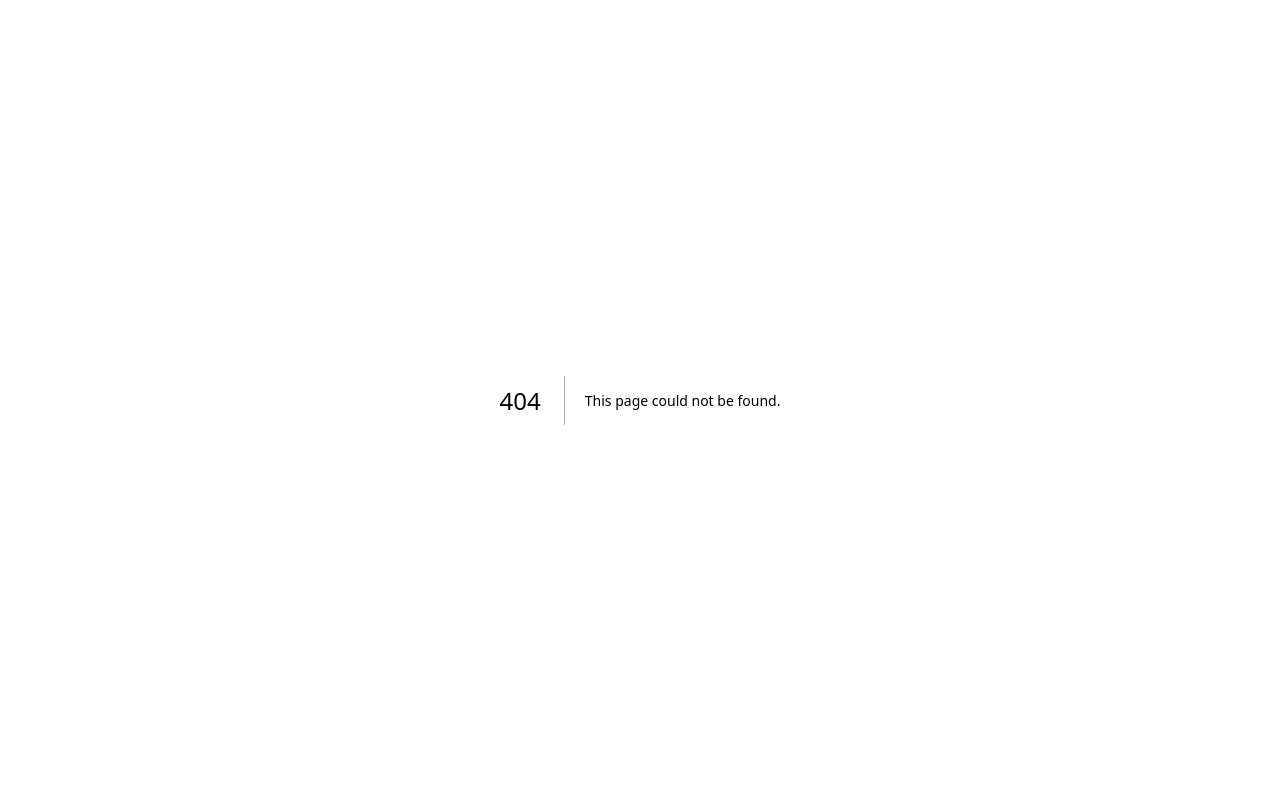
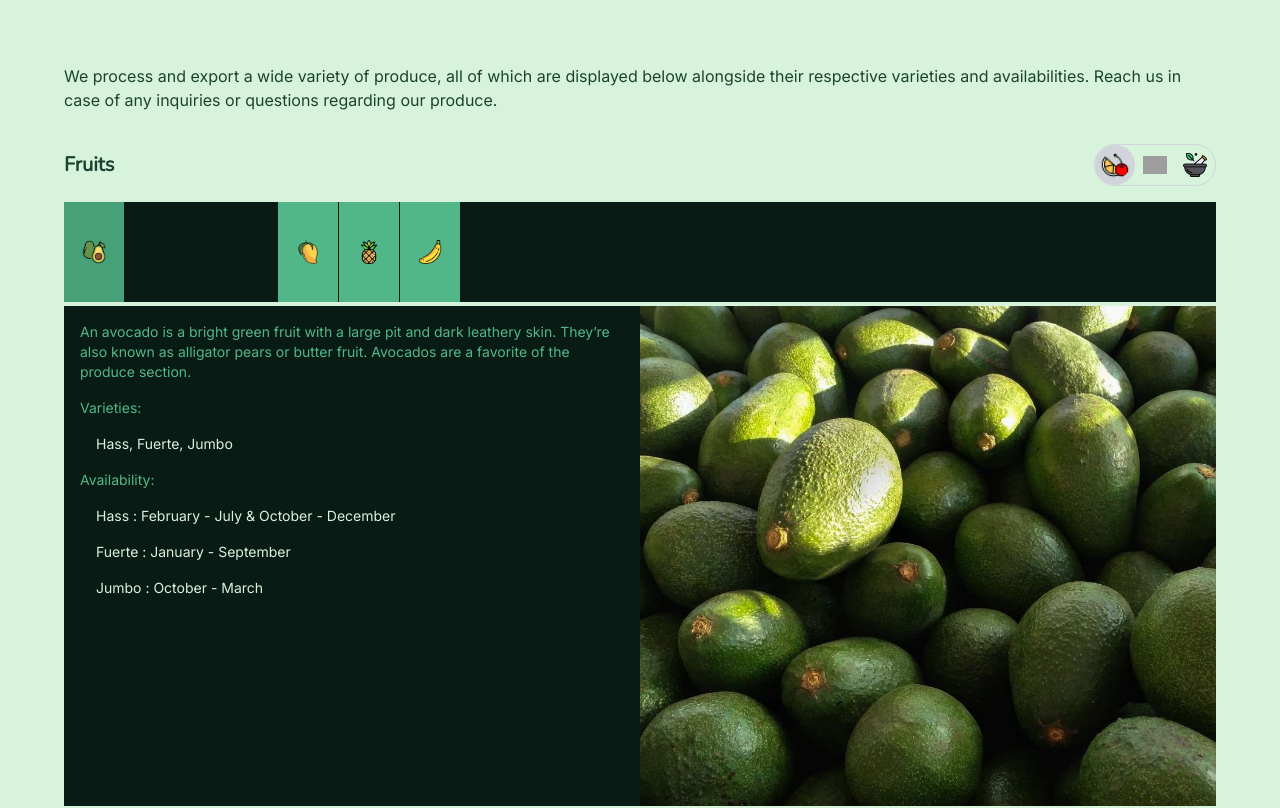
Before and after one commit to dannywamuya/afrexgold, a Next.js app: page /exports in a window 1280 px wide. Before the commit this address had no page. Shown: the top 808 px of the page. Built offline with nearby package versions, Linux system fonts and the light colour scheme; grey boxes are pictures that could not be loaded.

Commit message:
implement export products page

```diff
--- /dev/null
+++ b/app/exports/page.tsx
@@ -0,0 +1,16 @@
+import Exports from '@/components/Exports';
+import { Metadata } from 'next';
+
+export const metadata: Metadata = {
+	title: 'Exports | Afrex Gold Limited',
+	description:
+		'We process and export a wide variety of produce, all of which are displayed below alongside their respective varieties and availabilities. Reach us in case of any inquiries or questions regarding our produce.',
+};
+
+export default function Page() {
+	return (
+		<>
+			<Exports />
+		</>
+	);
+}
--- a/app/globals.css
+++ b/app/globals.css
@@ -46,3 +46,19 @@ body {
 .fade-in {
 	animation: fadeIn 0.4s ease-in-out;
 }
+
+.slide-in {
+	position: relative;
+	animation: slideIn 0.6s ease-in-out;
+	display: flex;
+	right: 0;
+}
+
+@keyframes slideIn {
+	from {
+		right: 10%;
+	}
+	to {
+		right: 0;
+	}
+}
--- /dev/null
+++ b/components/Exports.tsx
@@ -0,0 +1,289 @@
+'use client';
+
+import Image from 'next/image';
+import React, { act, useEffect, useState } from 'react';
+
+const productsData = [
+	{
+		title: 'Fruits',
+		items: [
+			{
+				name: 'Avocados',
+				varieties: 'Hass, Fuerte, Jumbo',
+				availability: [
+					'Hass : February - July & October - December',
+					'Fuerte : January - September',
+					'Jumbo : October - March',
+				],
+				image: '/avocadoes.jpg',
+				icon: '/avocado.png',
+				description:
+					'An avocado is a bright green fruit with a large pit and dark leathery skin. They’re also known as alligator pears or butter fruit. Avocados are a favorite of the produce section.',
+			},
+			{
+				name: 'Mangoes',
+				varieties: 'Apple, Ngowe, Kent, Van Dyke',
+				availability: ['September - January'],
+				image: '/mangoes.jpg',
+				icon: '/mango.png',
+				description:
+					'A popular tropical fruit that is mainly yellow but can be green, orange, red or a combination of these colors, and has yellow or orange flesh surrounding a flat, hard pit.',
+			},
+			{
+				name: 'Pineapples',
+				varieties: '',
+				availability: ['All year round'],
+				image: '/pineapples.jpg',
+				icon: '/pineapple.png',
+				description:
+					"A large tropical fruit with a spiky, tough skin and sweet insides. It's main stem runs completely through the fruit.",
+			},
+			{
+				name: 'Bananas',
+				varieties: 'Cavendish, Gros Michel',
+				availability: ['All year round'],
+				image: '/bananas.jpg',
+				icon: '/banana.png',
+				description:
+					'An elongated, edible fruit with soft flesh rich in starch and covered with a rind.',
+			},
+		],
+	},
+	{
+		title: 'Vegetables',
+		items: [
+			{
+				name: 'French Beans',
+				varieties: '',
+				availability: ['All year round'],
+				image: '/frenchbeans.jpg',
+				icon: '/greenbeans.png',
+				description:
+					'They are smaller than common green beans and have a soft, velvety pod. They are fleshy, sweet, tender and wonderfully crispy.',
+			},
+			{
+				name: 'Capsicum',
+				varieties: 'Red, Yellow, Green',
+				availability: ['All year round'],
+				image: '/capsicum.jpg',
+				icon: '/capsicum.png',
+				description:
+					'Capsicum, also known as red pepper or chili pepper is normally used as a flavoring, rather than as the primary ingredient.',
+			},
+			{
+				name: 'Chillies',
+				varieties: 'Bird Eye, Bullet',
+				availability: ['All year round'],
+				image: '/chilli.jpg',
+				icon: '/chilli.png',
+				description:
+					'They are a part of the Capsicum family, which includes both the sweet peppers as well as the hot and spicy ones, often referred to as chili peppers.',
+			},
+			{
+				name: 'Courgettes',
+				varieties: '',
+				availability: ['All year round'],
+				image: '/courgette.jpg',
+				icon: '/courgette.png',
+				description:
+					"Also known as zucchini, it is a variety of cucumber, which is the same family as cucumber, squash and melon. It's one of the most popular vegetables in the squash family, being extremely versatile, tender and easy to cook.",
+			},
+		],
+	},
+	{
+		title: 'Herbs',
+		items: [
+			{
+				name: 'Basil',
+				varieties: '',
+				availability: ['All year round'],
+				image: '/basil.jpg',
+				icon: '/basil.png',
+				description:
+					'Basil, member of the mint family, is a flavorful and leafy green herb that originated in Africa.',
+			},
+			{
+				name: 'Thyme',
+				varieties: '',
+				availability: ['All year round'],
+				image: '/thyme.jpg',
+				icon: '/thyme.png',
+				description:
+					'Thyme is an herb whose small leaves grow on clusters of thin stems. It is used to season all kinds of dishes.',
+			},
+			{
+				name: 'Rosemary',
+				varieties: '',
+				availability: ['All year round'],
+				image: '/rosemary.jpg',
+				icon: '/rosemary.png',
+				description:
+					'Rosemary is a fragrant evergreen herb widely used as a culinary spice.',
+			},
+			{
+				name: 'Oregano',
+				varieties: '',
+				availability: ['All year round'],
+				image: '/oregano.jpg',
+				icon: '/oregano.png',
+				description:
+					'Oregano is an herb composed of the fresh or dried leaves of the oregano plant. The plant has tiny leaves that lend a pungent aroma and strong flavor to a variety of savory foods.',
+			},
+			{
+				name: 'Leeks',
+				varieties: '',
+				availability: ['All year round'],
+				image: '/leeks.jpg',
+				icon: '/leek.png',
+				description:
+					'Leeks look like overgrown green onions, but have a milder, more delicate flavor than onions. The white base and green stalk are used for cooking in creamy soups, fresh, stocks and more.',
+			},
+			{
+				name: 'Chives',
+				varieties: '',
+				availability: ['All year round'],
+				image: '/chives.jpg',
+				icon: '/chive.png',
+				description:
+					'Chives are a green vegetable with a mild onion-like flavor.',
+			},
+		],
+	},
+];
+
+const ProductToggle = ({
+	setGroup,
+}: {
+	setGroup: (arg: (typeof productsData)[0]) => void;
+}) => {
+	const [activeToggle, setActiveToggle] = useState(0);
+
+	const handleToggle = (index: number) => {
+		setActiveToggle(index);
+		setGroup(productsData[index]);
+	};
+
+	return (
+		<div className='flex items-center border border-gray-300 w-fit rounded-full'>
+			{[
+				{ id: 'fruits', src: '/fruits.png', alt: 'Fruits' },
+				{ id: 'vegetables', src: '/broccoli.png', alt: 'Vegetables' },
+				{ id: 'herbs', src: '/mortar.png', alt: 'Herbs' },
+			].map((item, index) => (
+				<span
+					key={item.id}
+					className={`cursor-pointer p-2 ${
+						activeToggle === index ? 'bg-gray-300 rounded-full' : ''
+					}`}
+					onClick={() => handleToggle(index)}>
+					<input
+						id={item.id}
+						name='state-d'
+						type='radio'
+						checked={activeToggle === index}
+						onChange={() => handleToggle(index)}
+						className='hidden'
+					/>
+					<label htmlFor={item.id}>
+						<Image
+							height={24}
+							width={24}
+							className={`cursor-pointer transition-transform ${
+								activeToggle === index ? 'scale-110' : ''
+							}`}
+							src={item.src}
+							alt={item.alt}
+						/>
+					</label>
+				</span>
+			))}
+		</div>
+	);
+};
+
+function Accordion({ group }: { group: (typeof productsData)[0] }) {
+	const [active, setActive] = useState(group.items[0]);
+
+	useEffect(() => {
+		setActive(group.items[0]);
+	}, [group]);
+
+	return (
+		<>
+			<div className='w-full flex bg-bg-secondary h-[100px] mb-1'>
+				{group.items.map((item, idx) => (
+					<div
+						onClick={() => setActive(item)}
+						className={`h-full w-fit border-r border-bg-secondary flex`}
+						key={item.name}>
+						<div
+							className={`${
+								active.name === item.name ? 'bg-bg-primary-variant-transP' : ''
+							} h-full flex justify-center items-center w-[60px] bg-bg-primary-variant hover:bg-bg-primary-variant-transP transition-all duration-300`}>
+							<Image
+								width={24}
+								height={24}
+								src={item.icon}
+								alt={`${item.name} icon`}
+								className='h-fit'
+							/>
+						</div>
+						<div
+							className={`${
+								active.name === item.name
+									? 'hidden md:flex md:slide-in'
+									: 'hidden'
+							} fade-in flex-col justify-center px-2 bg-bg-primary-variant text-sm overflow-hidden`}>
+							<p className='font-bold'>{item.name}</p>
+							<p>{item.varieties}</p>
+						</div>
+					</div>
+				))}
+			</div>
+			<div className='w-full text-sm flex flex-col-reverse md:flex-row justify-between min-h-[200px] md:min-h-[500px]'>
+				<div className='w-full md:w-1/2 space-y-4 p-4 text-bg-primary-variant h-auto bg-bg-secondary'>
+					<p>{active.description}</p>
+					<p>Varieties:</p>
+					<p className='text-bg-primary pl-4'>{active.varieties}</p>
+					<p>Availability:</p>
+					{active.availability.map((value) => (
+						<p key={value} className='text-bg-primary pl-4'>
+							{value}
+						</p>
+					))}
+				</div>
+				<div className='w-full md:w-1/2 h-[200px] md:h-auto relative'>
+					<Image
+						fill
+						src={active.image}
+						alt={`${active.name} image`}
+						className='object-cover'
+					/>
+				</div>
+			</div>
+		</>
+	);
+}
+
+const Exports = () => {
+	const [group, setGroup] = useState(productsData[0]);
+
+	return (
+		<section className='p-8 md:p-16 m-0 min-h-screen'>
+			<p>
+				We process and export a wide variety of produce, all of which are
+				displayed below alongside their respective varieties and availabilities.
+				Reach us in case of any inquiries or questions regarding our produce.
+			</p>
+			<div className='my-8'>
+				<div className='flex justify-between items-center mb-4'>
+					<h2 className='font-bold text-xl font-nunito'>{group.title}</h2>
+					<ProductToggle setGroup={setGroup} />
+				</div>
+				<Accordion group={group} />
+			</div>
+		</section>
+	);
+};
+
+export default Exports;
--- a/components/Footer.tsx
+++ b/components/Footer.tsx
@@ -12,8 +12,6 @@ const Footer: React.FC = () => {
 		{ text: 'Facility', href: '/facility' },
 		{ text: 'Community', href: '/community' },
 		{ text: 'Products', href: '/exports' },
-		{ text: 'Processing', href: '/processing' },
-		{ text: 'Logistics', href: '/logistics' },
 		{ text: 'Careers', href: '/careers' },
 	];
 
@@ -26,6 +24,7 @@ const Footer: React.FC = () => {
 			id='footer'>
 			<div className='grid grid-cols-1 lg:grid-cols-2'>
 				<div className='flex flex-col items-center lg:items-start'>
+					<Link href={'/'}>
 						<Image
 							src='/squarelogo3.png'
 							alt='Afrex Gold Logo'
@@ -33,6 +32,7 @@ const Footer: React.FC = () => {
 							height={160}
 							className='max-w-[10rem]'
 						/>
+					</Link>
 					<p className='text-center font-karla text-sm text-bg-primary w-full lg:w-[85%] leading-5 mt-2'>
 						Proudly Kenyan exporters of fresh fruits and vegetables for more
 						than 20 years!
--- a/components/Location.tsx
+++ b/components/Location.tsx
@@ -55,12 +55,14 @@ const Location: React.FC = () => {
 					<div className='flex flex-wrap'>
 						{complianceItems.map((item, index) => (
 							<div key={index} className='p-4 pl-0 w-full sm:w-1/2'>
-								<Image
-									src={item.imgSrc}
-									alt={item.text}
-									width={100}
-									height={100}
-								/>
+								<div className='w-auto h-[60px] relative'>
+									<Image
+										src={item.imgSrc}
+										alt={item.text}
+										fill
+										className='object-contain'
+									/>
+								</div>
 								<a
 									href={item.url}
 									target='_blank'
```
Lines whose indentation alone changed are shown as unchanged.
